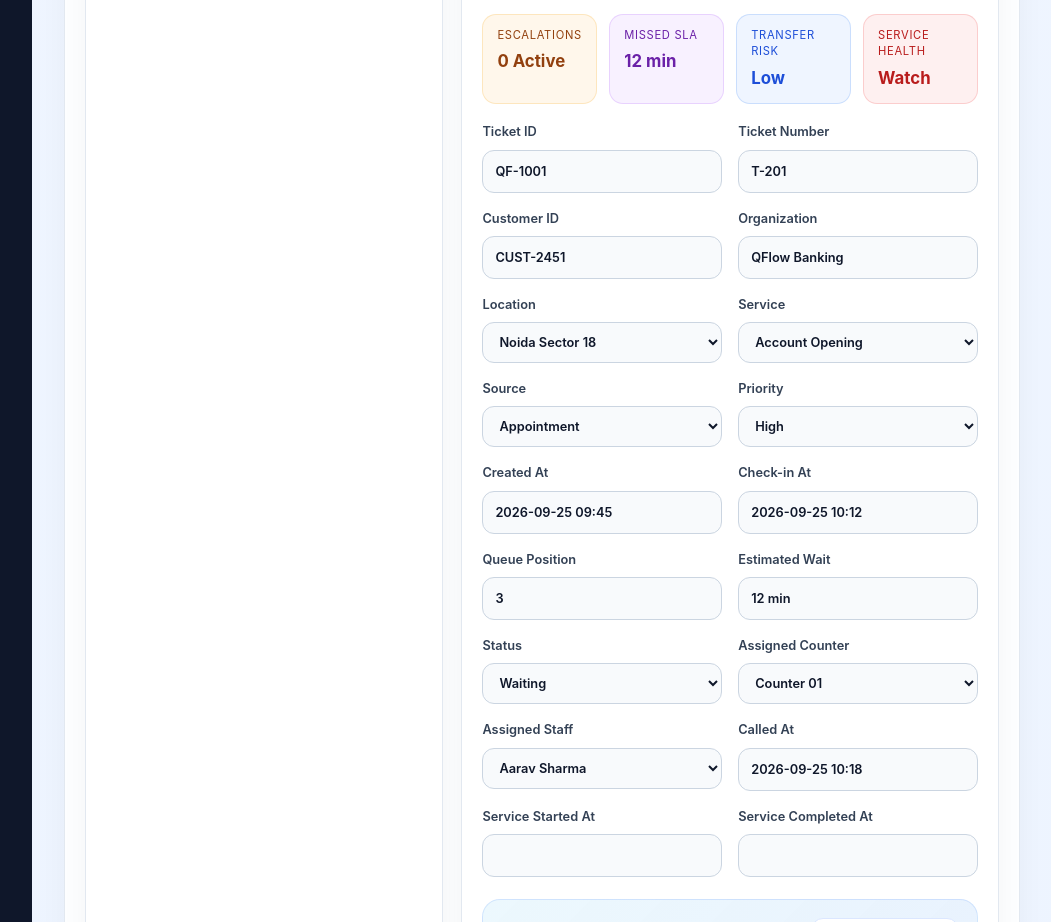
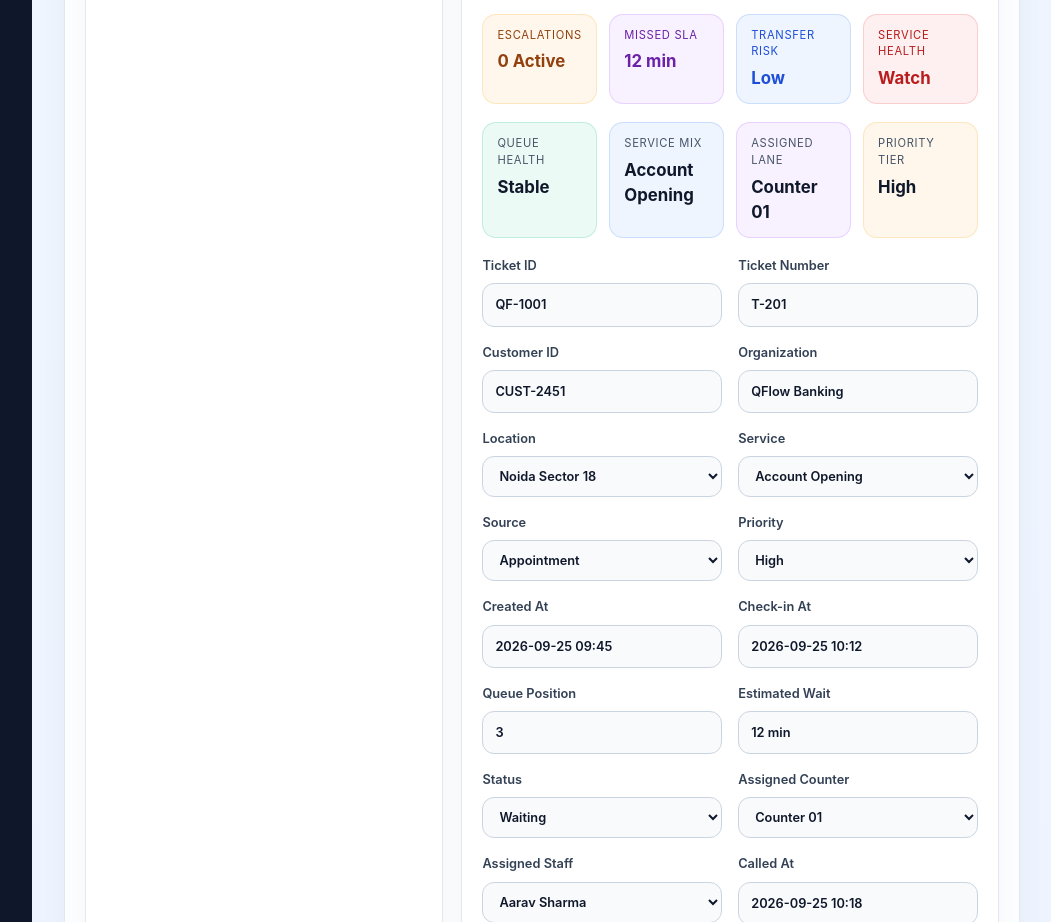
Before and after one commit to KANHAIYAKS108/QFlow, a React (Vite) app: page / in a window 1280 px wide. Shown: the part 4100-5022 px from the top of the page, without its empty margins (228-1279 px from the left). Built offline with nearby package versions, Linux system fonts and the light colour scheme.

Commit message:
Add queue operations board

```diff
--- a/src/App.css
+++ b/src/App.css
@@ -884,6 +884,40 @@ textarea:focus {
   color: #b91c1c;
 }
 
+.board-grid {
+  display: grid;
+  grid-template-columns: repeat(4, minmax(0, 1fr));
+  gap: 12px;
+  margin: 0 0 18px;
+}
+
+.board-card {
+  border-radius: 14px;
+  padding: 12px 14px;
+  background: white;
+  border: 1px solid #e2e8f0;
+  display: flex;
+  flex-direction: column;
+  gap: 6px;
+}
+
+.board-card span {
+  color: #475569;
+  font-size: 0.7rem;
+  text-transform: uppercase;
+  letter-spacing: 0.06em;
+}
+
+.board-card strong {
+  color: #0f172a;
+  font-size: 1.05rem;
+}
+
+.board-card.green { background: rgba(16, 185, 129, 0.08); border-color: rgba(16, 185, 129, 0.2); }
+.board-card.blue { background: rgba(59, 130, 246, 0.08); border-color: rgba(59, 130, 246, 0.2); }
+.board-card.purple { background: rgba(168, 85, 247, 0.08); border-color: rgba(168, 85, 247, 0.2); }
+.board-card.amber { background: rgba(245, 158, 11, 0.08); border-color: rgba(245, 158, 11, 0.2); }
+
 .queue-actions {
   display: flex;
   flex-wrap: wrap;
--- a/src/App.jsx
+++ b/src/App.jsx
@@ -472,6 +472,13 @@ function App() {
       value: selectedTicket.status === 'Serving' ? 'Stable' : 'Watch',
       tone: 'red',
     },
+  ]
+
+  const queueBoard = [
+    { label: 'Queue health', value: selectedTicket.status === 'Completed' ? 'Excellent' : 'Stable', tone: 'green' },
+    { label: 'Service mix', value: selectedTicket.service, tone: 'blue' },
+    { label: 'Assigned lane', value: selectedTicket.assignedCounter || 'Pending', tone: 'purple' },
+    { label: 'Priority tier', value: selectedTicket.priority, tone: 'amber' },
   ]
 
   const autoAssignTicket = () => {
@@ -1254,6 +1261,15 @@ function App() {
                 ))}
               </div>
 
+              <div className="board-grid">
+                {queueBoard.map((item) => (
+                  <div key={item.label} className={`board-card ${item.tone}`}>
+                    <span>{item.label}</span>
+                    <strong>{item.value}</strong>
+                  </div>
+                ))}
+              </div>
+
               <div className="field-grid">
                 <label>
                   Ticket ID
```
